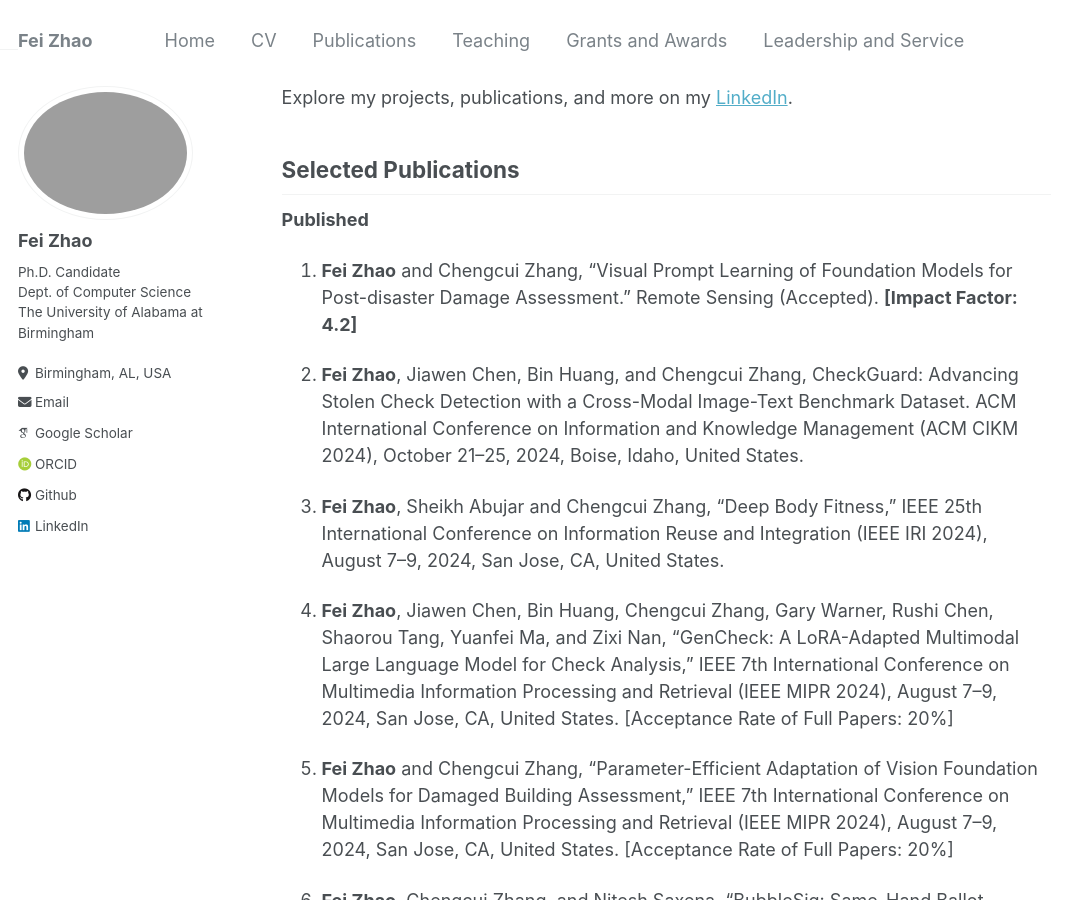
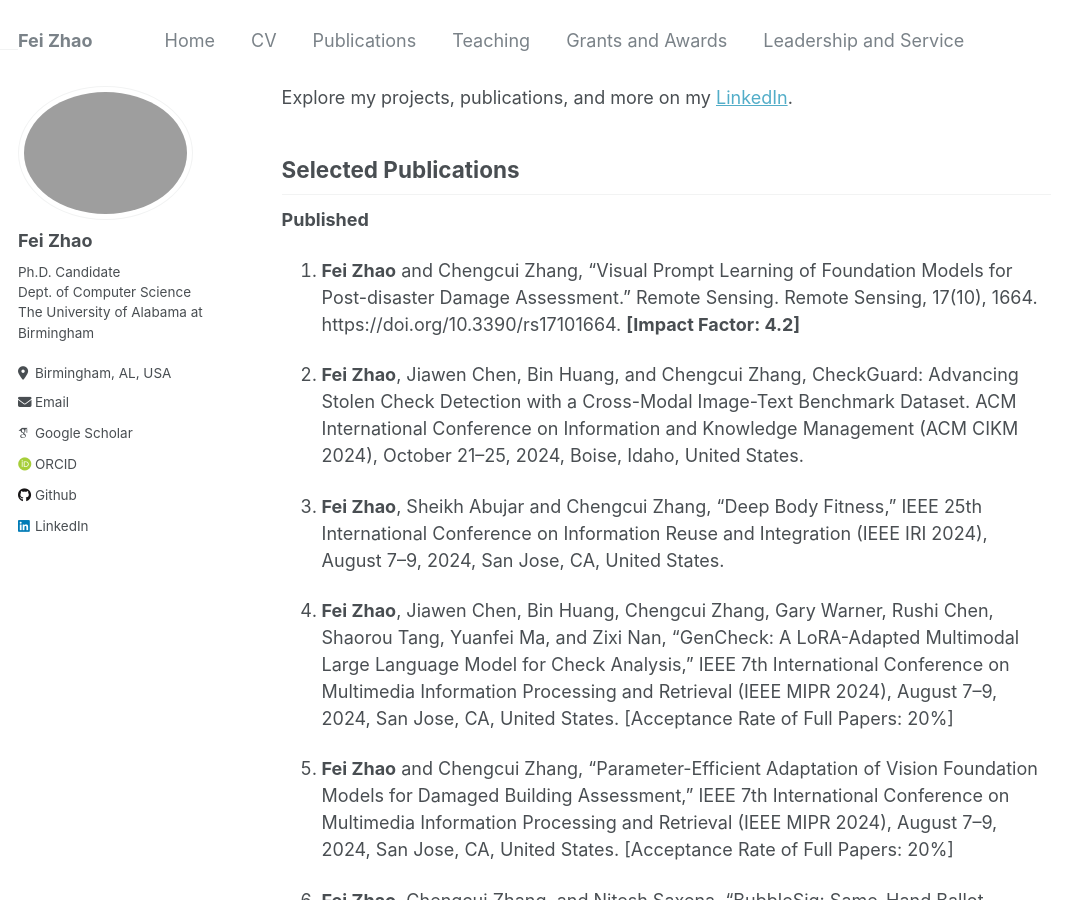
Before and after one commit to feizhao19/feizhao19.github.io, a Jekyll site: the page built from _pages/about.md, in a window 1280 px wide and 900 px high, scrolled down 415 px. Shown: the whole window, without its empty margins (0-1082 px from the left). Built offline with Jekyll 4.4.1, drawn with Linux system fonts in a browser that asks for light colours; some web fonts are replaced.

Commit message:
update citations

```diff
--- a/_pages/about.md
+++ b/_pages/about.md
@@ -25,7 +25,7 @@ Explore my projects, publications, and more on my [LinkedIn](https://www.linkedi
 
 **Published**
 
-1. **Fei Zhao** and Chengcui Zhang, "Visual Prompt Learning of Foundation Models for Post-disaster Damage Assessment." Remote Sensing (Accepted).  **[Impact Factor: 4.2]**
+1. **Fei Zhao** and Chengcui Zhang, "Visual Prompt Learning of Foundation Models for Post-disaster Damage Assessment." Remote Sensing. Remote Sensing, 17(10), 1664. https://doi.org/10.3390/rs17101664. **[Impact Factor: 4.2]**
 
 2. **Fei Zhao**, Jiawen Chen, Bin Huang, and Chengcui Zhang, CheckGuard: Advancing Stolen Check Detection with a Cross-Modal Image-Text Benchmark Dataset. ACM International Conference on Information and Knowledge Management (ACM CIKM 2024), October 21–25, 2024, Boise, Idaho, United States.
 
```
Also changed, not shown: _pages/home.md (+1 -1 lines).
